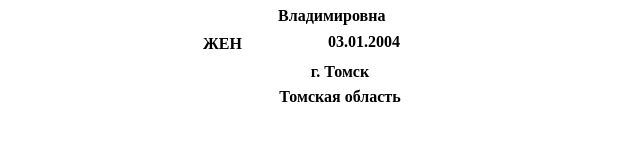
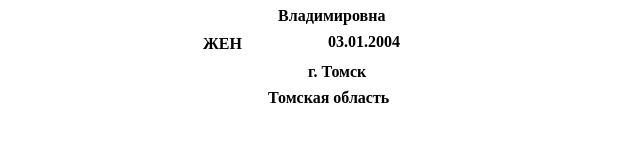
Before and after one commit to AnnaErem/passport, a plain HTML site: page index.html in a window 1280 px wide. Shown: the part 485-626 px from the top of the page, 0-640 px from the left. Drawn offline with Linux system fonts and the light colour scheme.

Commit message:
Update index.html

```diff
--- a/index.html
+++ b/index.html
@@ -69,13 +69,19 @@
     .birth_place
     {
         font-weight: 850;
-        margin-left: -600px;
+        margin-left: 300px;
         margin-top: 12px;
+    }
+    .birth_place1
+    {
+        font-weight: 850;
+        margin-left: 260px;
+        margin-top: 8px;
     }
     .passport
     {
         margin-left: 25px;
-        margin-top: -165px;
+        margin-top: -150px;
     }
 </style>
 <body>
@@ -87,8 +93,8 @@
 <div class="patronymic"> Владимировна </div>
 <div class="gender"> ЖЕН </div>
 <div class="birth_date"> 03.01.2004 </div>
-<center><div class="birth_place"> г. Томск
-<p>Томская область</p></div></center>
+<div class="birth_place"> г. Томск </div>
+<div class="birth_place1"> Томская область </div>
 <div class="passport"> <img src="фото 1.jpg" alt="error" height="180" width="135"> </div>
 
 </body>
```
